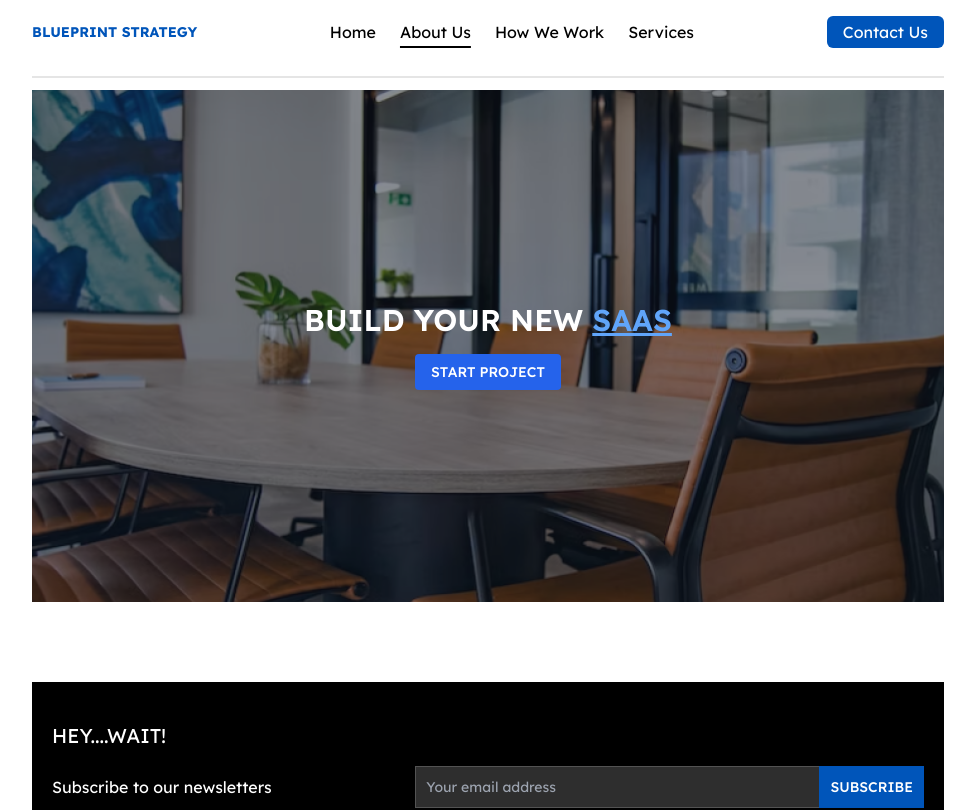
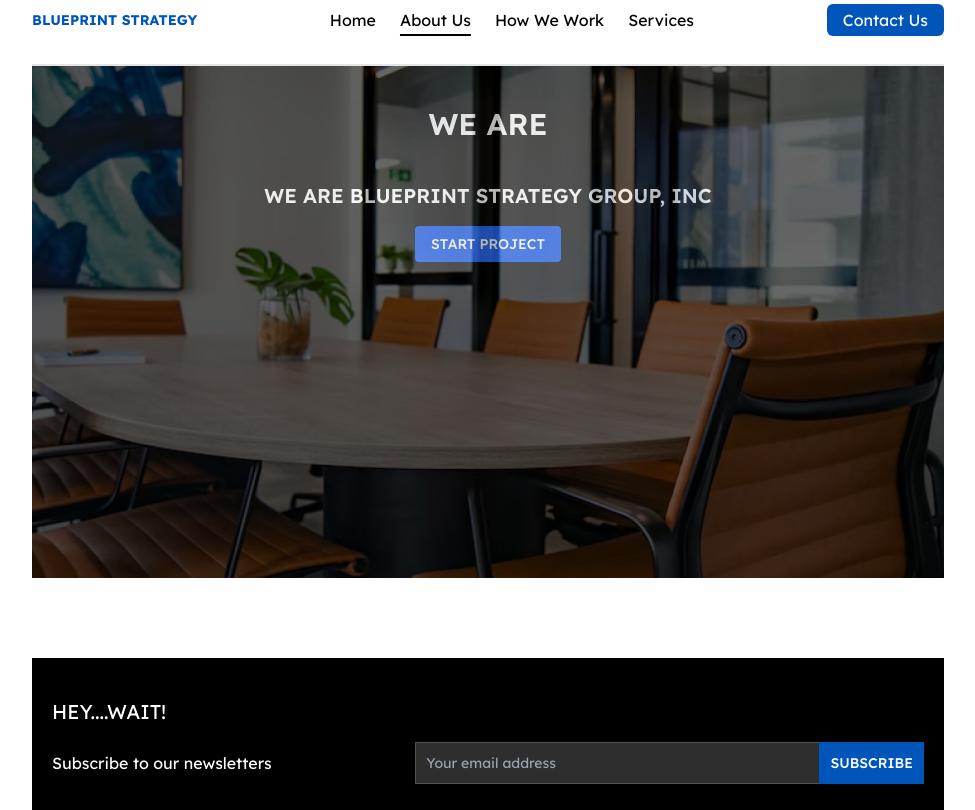
Before and after one commit to EdgarAmpiire/blueprints-web, a React (Create React App) app: page /about-us in a window 1280 px wide. Shown: the top 810 px of the page, without its empty margins (152-1127 px from the left). Built offline with nearby package versions, Linux system fonts and the light colour scheme; what tw-elements would draw is missing.

Commit message:
about us - hero

```diff
--- a/src/components/layout/components/Navbar.jsx
+++ b/src/components/layout/components/Navbar.jsx
@@ -7,7 +7,7 @@ import { Link } from "react-router-dom";
 
 
     return (
-      <nav className="relative flex flex-wrap items-center justify-between px-0 py-3 ">
+      <nav className="relative flex flex-wrap items-center justify-between px-0 py-0 ">
         <div className="container px-0 mx-auto flex flex-wrap items-center justify-between">
           <div className="w-full relative flex justify-between lg:w-auto lg:static lg:block lg:justify-start">
             <a
--- a/src/features/aboutUs/components/Hero.jsx
+++ b/src/features/aboutUs/components/Hero.jsx
@@ -1,16 +1,25 @@
-import React from 'react'
+import React from "react";
 
 export const Hero = () => {
   return (
     <di className="">
-        <div class="w-full bg-cover bg-center object-cover" style={{height: "32rem", backgroundImage: `url(/images/bg.png)`}}>
-        <div class="flex items-center justify-center h-full w-full bg-gray-900 bg-opacity-50">
-            <div class="text-center">
-                <h1 class="text-white text-2xl font-semibold uppercase md:text-3xl">Build Your new <span class="underline text-blue-400">Saas</span></h1>
-                <button class="mt-4 px-4 py-2 bg-blue-600 text-white text-sm uppercase font-medium rounded hover:bg-blue-500 focus:outline-none focus:bg-blue-500">Start project</button>
-            </div>
+      <div
+        class="w-full bg-cover bg-center object-cover"
+        style={{ height: "32rem", backgroundImage: `url(/images/bg.png)` }}>
+        <div class="flex justify-center h-full w-full bg-[#000000D9] opacity-70">
+          <div class="text-center mt-10">
+            <h1 class="text-white text-2xl font-semibold uppercase md:text-3xl">
+              We Are
+            </h1>
+            <h2 className="text-white text-xl font-semibold uppercase mt-10 ">WE ARE BLUEPRINT STRATEGY GROUP, INC</h2>
+
+            <p></p>
+            <button class="mt-4 px-4 py-2 bg-blue-600 text-white text-sm uppercase font-medium rounded hover:bg-blue-500 focus:outline-none focus:bg-blue-500">
+              Start project
+            </button>
+          </div>
         </div>
-    </div>
+      </div>
     </di>
-  )
-}
+  );
+};
```
